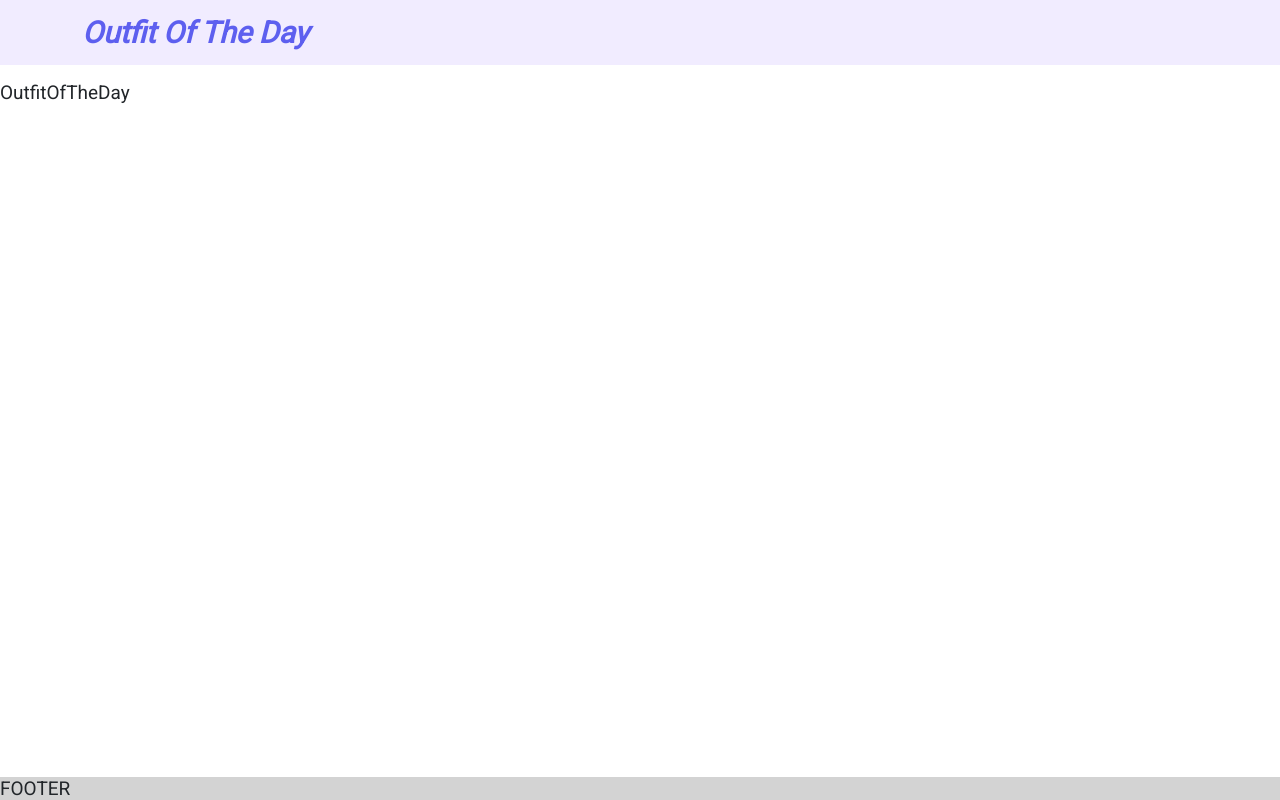
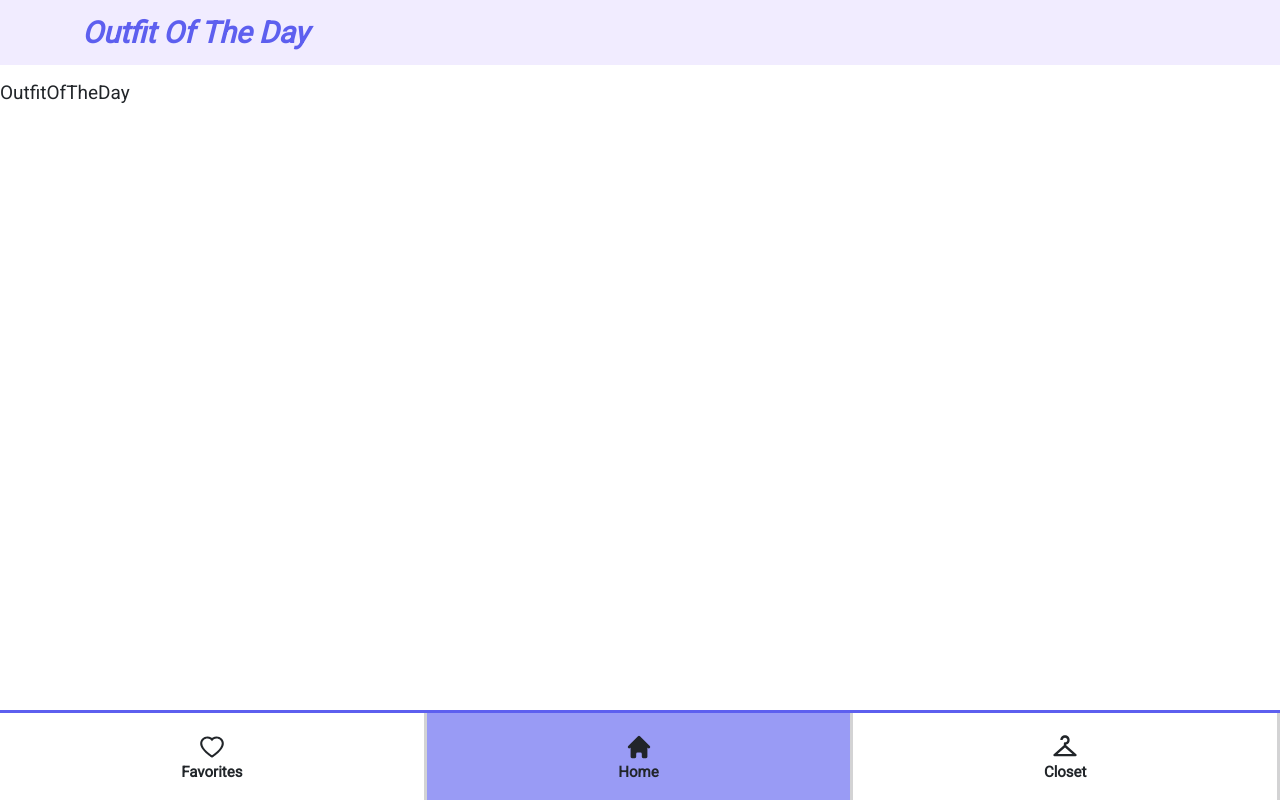
Before and after one commit to 394-w23/OutfitOfTheDay, a React (Vite) app: page / in a window 1280 px wide. Built offline with nearby package versions, Linux system fonts and the light colour scheme; no server answers; the database is empty.

Commit message:
Added bottom navigation container w/ styling and navigation

```diff
--- a/src/App.jsx
+++ b/src/App.jsx
@@ -2,6 +2,8 @@ import { BrowserRouter, Routes, Route, Navigate } from "react-router-dom";
 import Header from "./components/layout/Header";
 import BottomNav from "./components/navigation/BottomNav";
 import Login from "./pages/auth/Login";
+import Closet from "./pages/Closet";
+import Favorites from "./pages/Favorites";
 import Home from "./pages/Home";
 import { useProfile } from "./utils/userProfile";
 
@@ -22,6 +24,26 @@ const App = () => {
             </>
           }
         />
+        <Route
+          path="/favorites"
+          element={
+            <>
+              <Header />
+              <Favorites />
+              <BottomNav />
+            </>
+          }
+        />
+        <Route
+          path="/closet"
+          element={
+            <>
+              <Header />
+              <Closet />
+              <BottomNav />
+            </>
+          }
+        />
       </Routes>
     </BrowserRouter>
   );
--- a/src/components/navigation/BottomNav.jsx
+++ b/src/components/navigation/BottomNav.jsx
@@ -1,7 +1,65 @@
-import React from "react";
+import React, { useEffect, useState } from "react";
+import { useLocation, useNavigate } from "react-router-dom";
+import { HiOutlineHome, HiHome } from "react-icons/hi";
+import { AiFillHeart, AiOutlineHeart } from "react-icons/ai";
+import { BiCloset } from "react-icons/bi";
 
 const BottomNav = () => {
-  return <div className="bottom-container">FOOTER</div>;
+  const navigate = useNavigate();
+  const location = useLocation();
+  const [active, setActive] = useState("home");
+
+  useEffect(() => {
+    if (location.pathname === "/favorites") {
+      setActive("favorites");
+    } else if (location.pathname === "/closet") {
+      setActive("closet");
+    } else if (location.pathname === "/") {
+      setActive("home");
+    }
+  }, [location]);
+
+  return (
+    <div className="bottom-container">
+      <div
+        className={
+          active === "favorites"
+            ? "favorites-btn-container active-container"
+            : "favorites-btn-container"
+        }
+        onClick={() => navigate("/favorites")}
+      >
+        {active === "favorites" ? (
+          <AiFillHeart size={28} />
+        ) : (
+          <AiOutlineHeart size={28} />
+        )}
+        <p>Favorites</p>
+      </div>
+      <div
+        className={
+          active === "home"
+            ? "home-btn-container active-container"
+            : "home-btn-container"
+        }
+        onClick={() => navigate("/")}
+      >
+        {active === "home" ? <HiHome size={28} /> : <HiOutlineHome size={28} />}
+        <p>Home</p>
+      </div>
+      <div
+        className={
+          active === "closet"
+            ? "closet-btn-container active-container"
+            : "closet-btn-container"
+        }
+        onClick={() => navigate("/closet")}
+      >
+        <BiCloset size={28} />
+        <p>Closet</p>
+      </div>
+    </div>
+  );
 };
 
 export default BottomNav;
--- /dev/null
+++ b/src/pages/Closet.jsx
@@ -0,0 +1,7 @@
+import React from "react";
+
+const Closet = () => {
+  return <div></div>;
+};
+
+export default Closet;
--- /dev/null
+++ b/src/pages/Favorites.jsx
@@ -0,0 +1,7 @@
+import React from "react";
+
+const Favorites = () => {
+  return <div></div>;
+};
+
+export default Favorites;
--- a/src/styles/bottom-nav.css
+++ b/src/styles/bottom-nav.css
@@ -1,6 +1,36 @@
 .bottom-container {
-  background-color: lightgrey;
+  border-top: 3px solid #5d5fef;
+  display: flex;
+  justify-content: space-evenly;
   position: fixed;
   bottom: 0;
   width: 100%;
 }
+
+.favorites-btn-container,
+.home-btn-container,
+.closet-btn-container {
+  cursor: pointer;
+  width: 100%;
+  padding-top: 20px;
+  border-right: 3px solid #d3d3d4;
+  display: block;
+  text-align: center;
+}
+
+.favorites-btn-container p,
+.home-btn-container p,
+.closet-btn-container p {
+  font-size: 15px;
+  font-weight: bold;
+}
+
+.favorites-btn-container:hover,
+.home-btn-container:hover,
+.closet-btn-container:hover {
+  background-color: #cccdfa;
+}
+
+.active-container {
+  background-color: #999bf5;
+}
--- a/src/styles/header.css
+++ b/src/styles/header.css
@@ -15,5 +15,5 @@
 }
 
 .navbar-brand:hover {
-  color: lightgrey;
+  color: #606197;
 }
```
